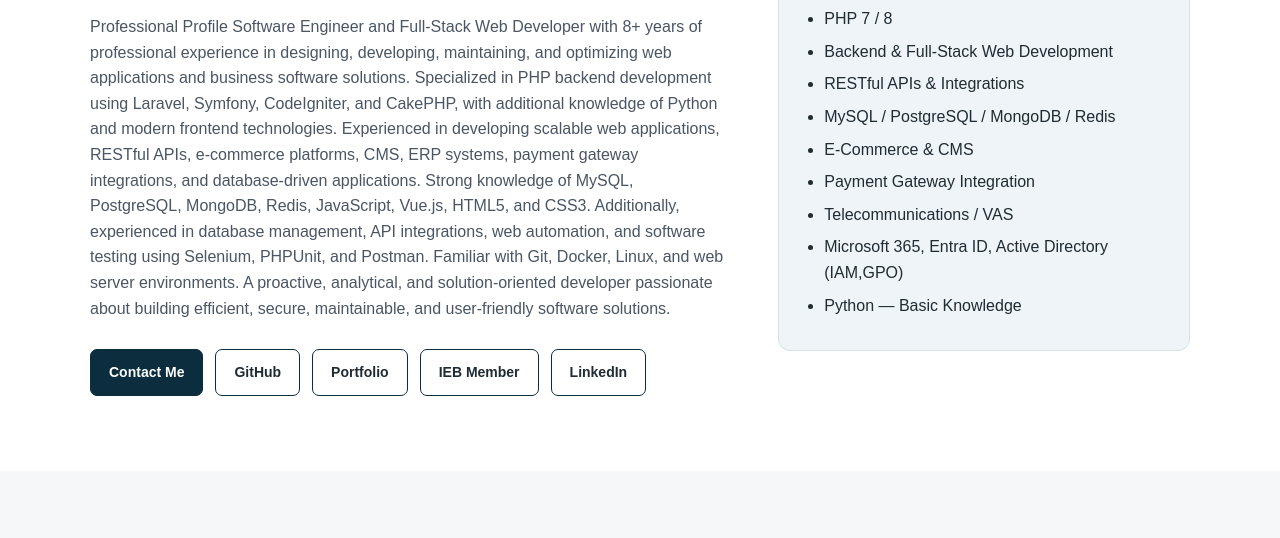
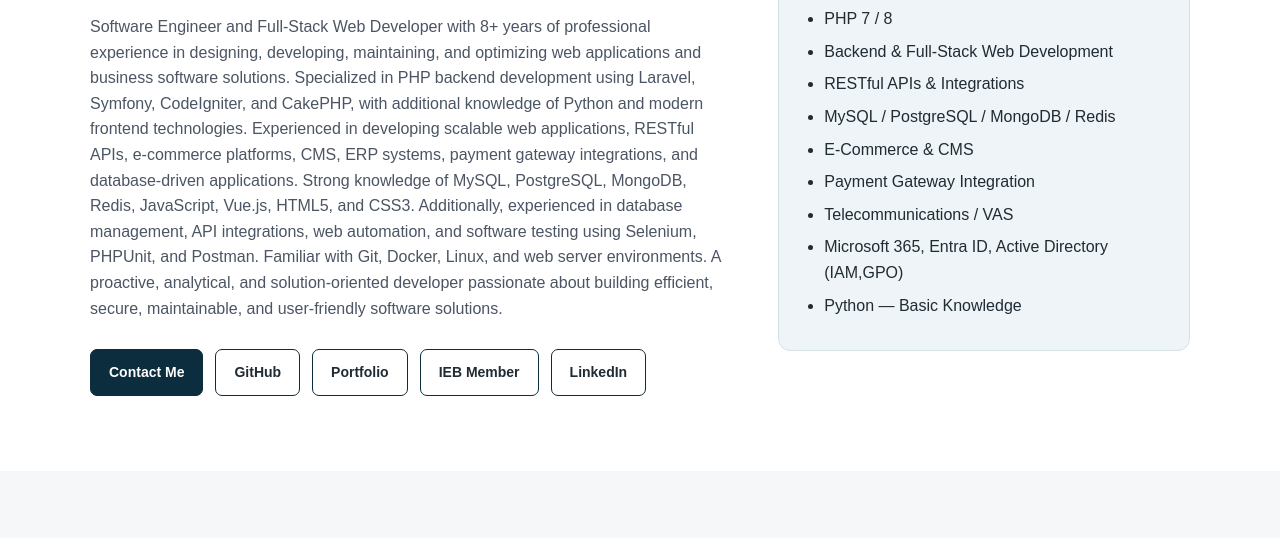
Before and after one commit to robiulhasanphp/robiulhasanphp.github.io, a plain HTML site: page index.html in a window 1280 px wide. Shown: the part 257-795 px from the top of the page. Drawn offline with Linux system fonts and the light colour scheme.

Commit message:
Remove professional profile section from index.html
Removed the professional profile description from the HTML.

```diff
--- a/index.html
+++ b/index.html
@@ -103,14 +103,9 @@ section{padding:52px 0}
 <div class="eyebrow">Software Engineer · Backend & Full-Stack Development</div>
 <h1>Md. Robiul Hasan</h1>
 <p class="lead">
-Professional Profile
-
 Software Engineer and Full-Stack Web Developer with 8+ years of professional experience in designing, developing, maintaining, and optimizing web applications and business software solutions. Specialized in PHP backend development using Laravel, Symfony, CodeIgniter, and CakePHP, with additional knowledge of Python and modern frontend technologies.
-
 Experienced in developing scalable web applications, RESTful APIs, e-commerce platforms, CMS, ERP systems, payment gateway integrations, and database-driven applications. Strong knowledge of MySQL, PostgreSQL, MongoDB, Redis, JavaScript, Vue.js, HTML5, and CSS3.
-
 Additionally, experienced in database management, API integrations, web automation, and software testing using Selenium, PHPUnit, and Postman. Familiar with Git, Docker, Linux, and web server environments.
-
 A proactive, analytical, and solution-oriented developer passionate about building efficient, secure, maintainable, and user-friendly software solutions.
 </p>
 <div class="buttons">
```
